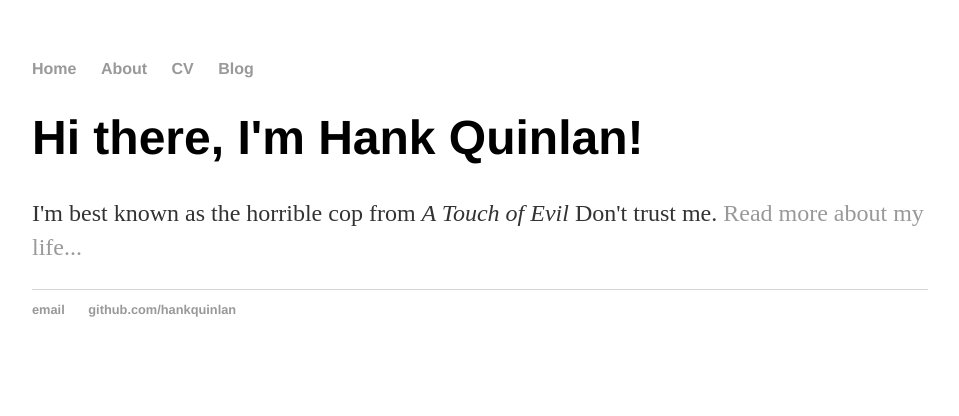
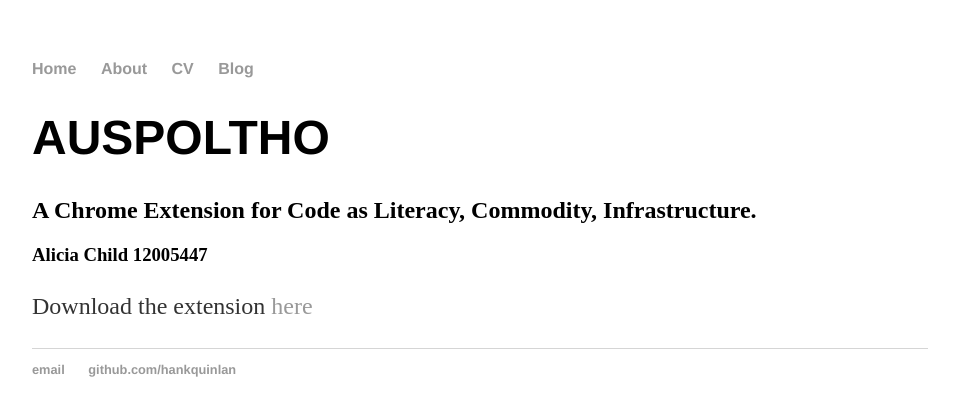
Before and after one commit to aliciachild/auspoltho, a Jekyll site: the page built from index.html, in a window 1280 px wide. Shown: the top 416 px of the page, without its empty margins (160-1119 px from the left). Built offline with Jekyll 4.4.1, drawn with Linux system fonts in a browser that asks for light colours.

Commit message:
Update index.html

```diff
--- a/index.html
+++ b/index.html
@@ -3,6 +3,8 @@ layout: default
 title: Hank Quinlan, Horrible Cop
 ---
 <div class="blurb">
-	<h1>Hi there, I'm Hank Quinlan!</h1>
-	<p>I'm best known as the horrible cop from <em>A Touch of Evil</em> Don't trust me. <a href="/about">Read more about my life...</a></p>
+	<h1>AUSPOLTHO</h1>
+	<h2> A Chrome Extension for Code as Literacy, Commodity, Infrastructure.</h2>
+	<h3>Alicia Child 12005447</h3>
+	<p>Download the extension <a href="https://chrome.google.com/webstore/detail/auspoltho/ekbhababolpfmnilfleofmonbchlinpp">here</a></p>
 </div><!-- /.blurb -->
```
